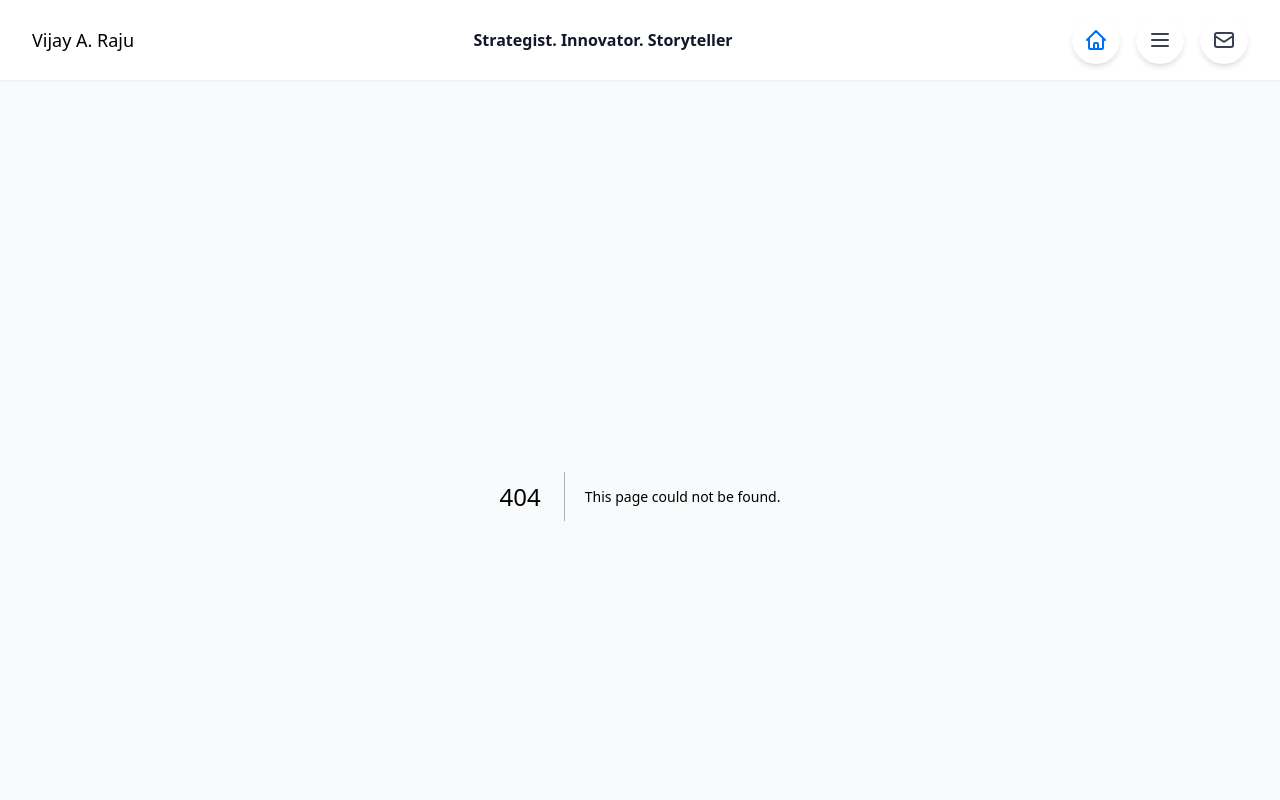
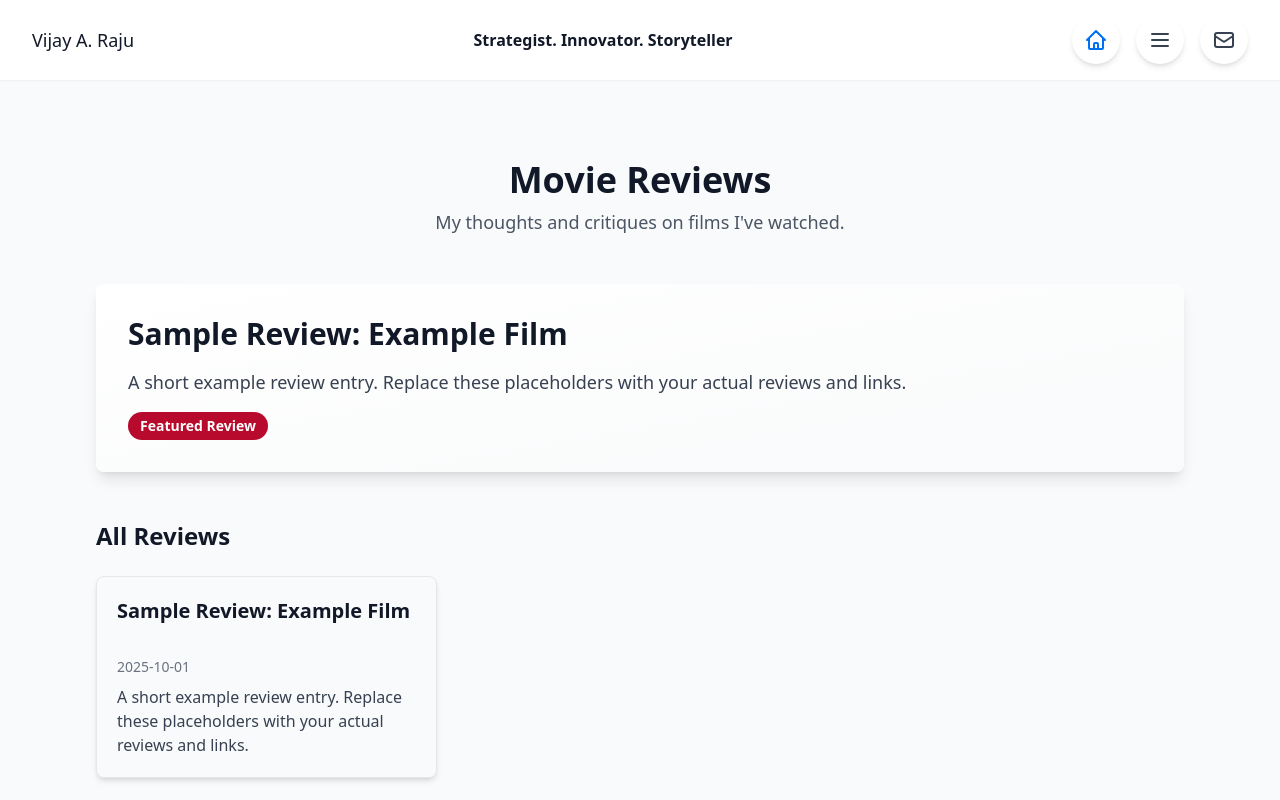
Before and after one commit to Wijay000/draft, a Next.js app: page /movie-reviews in a window 1280 px wide. Before the commit this address had no page. Shown: the top 800 px of the page. Built offline with nearby package versions, Linux system fonts and the light colour scheme.

Commit message:
Add Movie Reviews page and wire the Interests card to /movie-reviews

```diff
--- a/pages/interests.js
+++ b/pages/interests.js
@@ -23,7 +23,7 @@ export default function Interests() {
     ,
     {
       title: "Movie Reviews",
-      url: "#",
+      url: "/movie-reviews",
       thumbnail: "/images/Interests - Channel.jpg",
       type: "article"
     }
--- /dev/null
+++ b/pages/movie-reviews.js
@@ -0,0 +1,63 @@
+export default function MovieReviews() {
+  // Placeholder reviews array. Add your reviews here as objects with
+  // { title, date, description, url }
+  const reviews = [
+    {
+      title: "Sample Review: Example Film",
+      date: "2025-10-01",
+      description: "A short example review entry. Replace these placeholders with your actual reviews and links.",
+      url: "#"
+    }
+  ]
+
+  const featured = reviews.length > 0 ? reviews[0] : null
+
+  return (
+    <div className="max-w-6xl mx-auto px-4 sm:px-6 lg:px-8 py-12 sm:py-16">
+      <header className="mb-10 sm:mb-12 text-center">
+        <h1 className="text-3xl sm:text-4xl font-bold text-gray-900 mb-2">Movie Reviews</h1>
+        <p className="text-base sm:text-lg text-gray-600">My thoughts and critiques on films I've watched.</p>
+      </header>
+
+      {featured && (
+        <section className="mb-12">
+          <a
+            href={featured.url}
+            target="_blank"
+            rel="noopener noreferrer"
+            className="block group rounded-lg shadow-lg hover:shadow-2xl p-8 transition-all bg-gradient-to-br from-white to-gray-50"
+          >
+            <h3 className="text-2xl sm:text-3xl font-bold text-gray-900 group-hover:text-[#b80a2c] transition-colors mb-4">
+              {featured.title}
+            </h3>
+            {featured.description && (
+              <p className="text-gray-700 text-base sm:text-lg leading-relaxed mb-4">{featured.description}</p>
+            )}
+            <span className="inline-block px-3 py-1 bg-[#b80a2c] text-white text-sm font-semibold rounded-full">Featured Review</span>
+          </a>
+        </section>
+      )}
+
+      <section>
+        <h2 className="text-2xl font-bold text-gray-900 mb-6">All Reviews</h2>
+        <div className="grid grid-cols-1 sm:grid-cols-2 lg:grid-cols-3 gap-5 sm:gap-6 lg:gap-8">
+          {reviews.map((r) => (
+            <a
+              key={r.title}
+              href={r.url}
+              target="_blank"
+              rel="noopener noreferrer"
+              className="block group rounded-lg border border-gray-200 p-5 shadow-md hover:shadow-xl transition-all"
+            >
+              <h2 className="text-lg sm:text-xl font-semibold text-gray-900 group-hover:text-[#b80a2c] transition-colors leading-snug line-clamp-2 min-h-[3.5rem]">
+                {r.title}
+              </h2>
+              {r.date && <p className="text-xs sm:text-sm text-gray-500 mt-1">{r.date}</p>}
+              {r.description && <p className="text-gray-700 text-sm sm:text-base mt-2 line-clamp-3">{r.description}</p>}
+            </a>
+          ))}
+        </div>
+      </section>
+    </div>
+  )
+}
```
